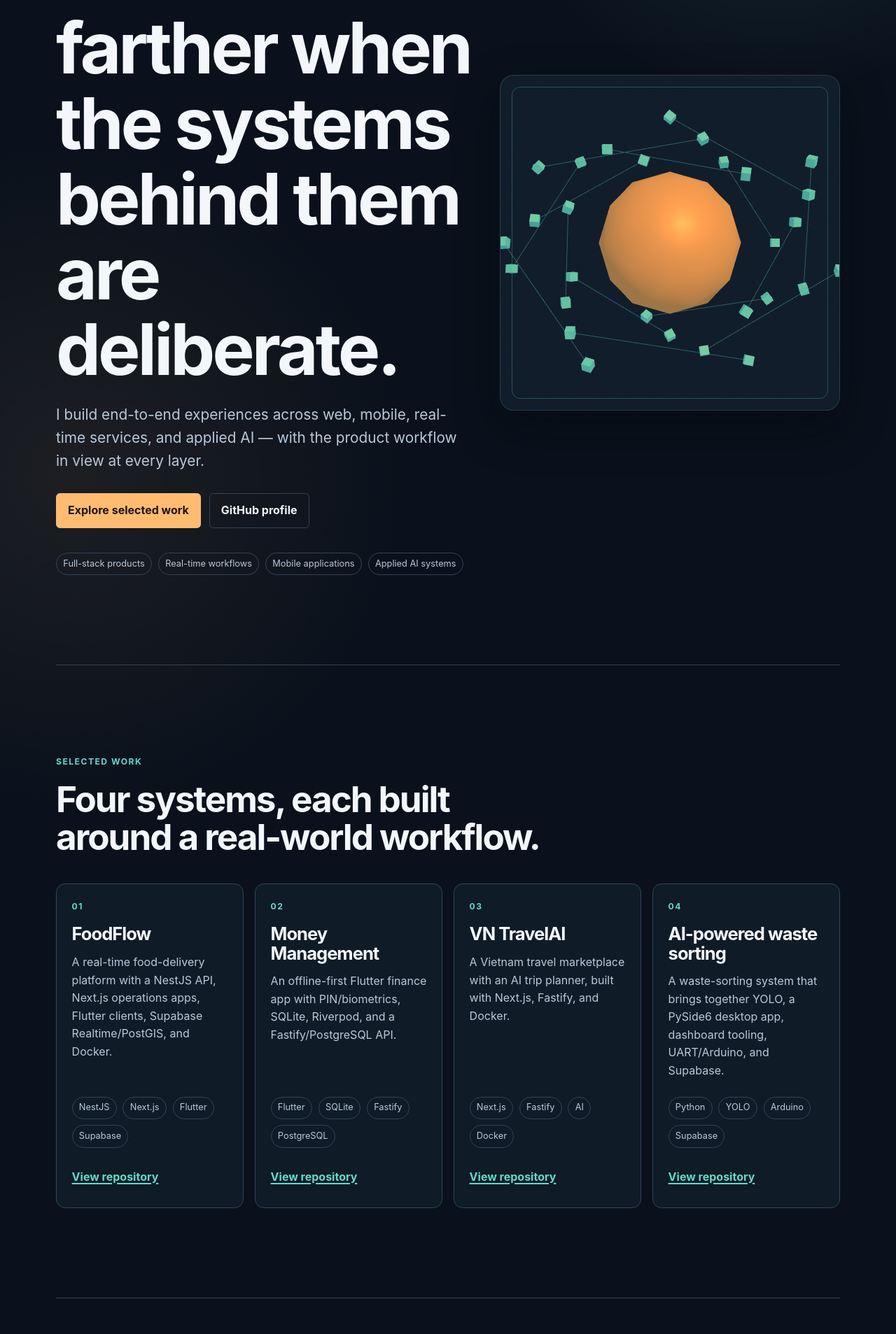
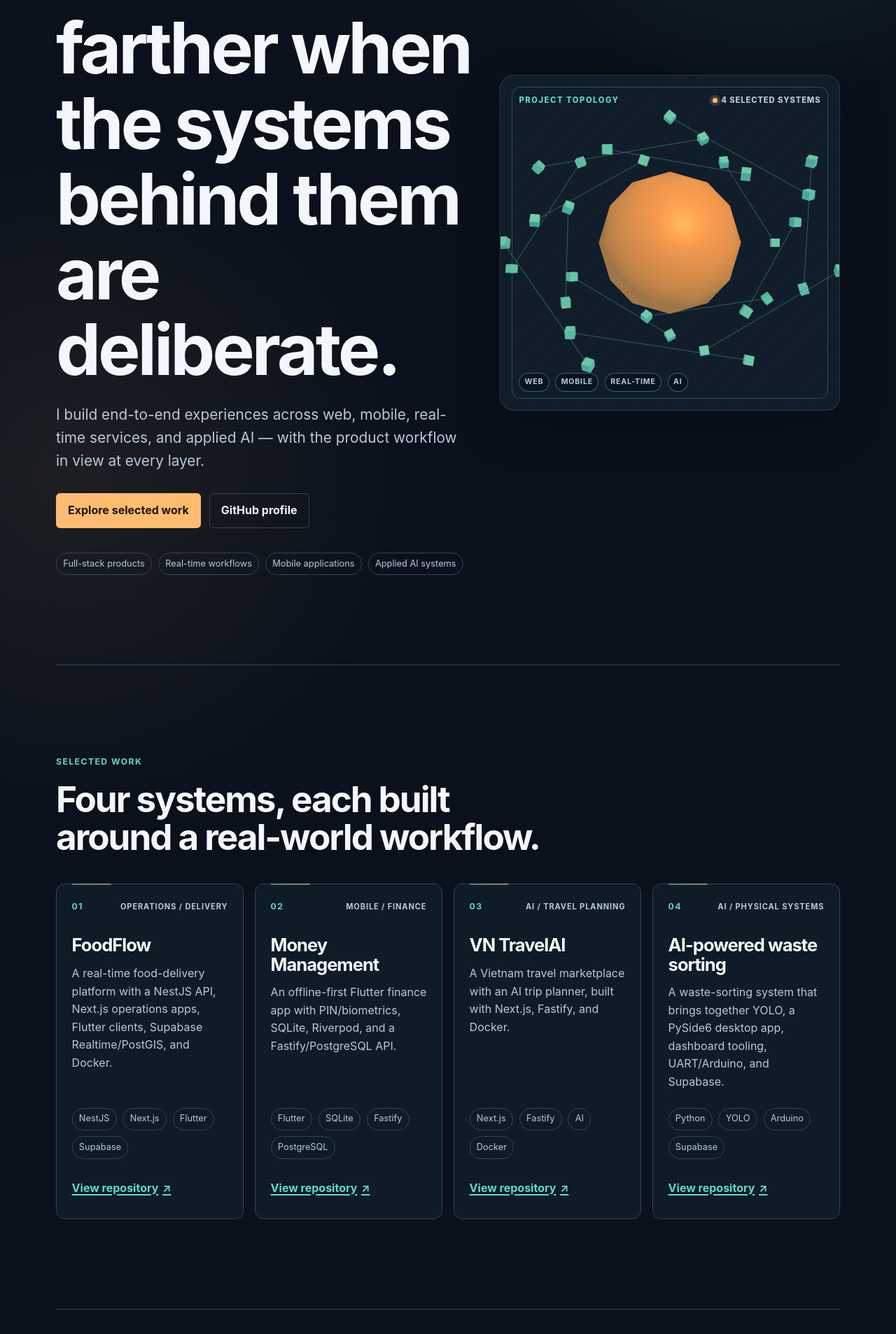
Before and after one commit to JasonTM17/nguyen_son, a React (Vite) app: page / in a window 1280 px wide. Shown: the part 353-2260 px from the top of the page at 70% size. Built offline with nearby package versions, Linux system fonts and the light colour scheme.

Commit message:
feat(portfolio): refine systems topology

```diff
--- a/src/components/selected-work-section.tsx
+++ b/src/components/selected-work-section.tsx
@@ -10,9 +10,12 @@ export function SelectedWorkSection() {
       <div className="project-grid">
         {selectedProjects.map((project, index) => (
           <article className="project-card" key={project.href}>
-            <p className="project-card__index" aria-label={`Project ${index + 1}`}>
-              {String(index + 1).padStart(2, "0")}
-            </p>
+            <div className="project-card__meta">
+              <p className="project-card__index" aria-label={`Project ${index + 1}`}>
+                {String(index + 1).padStart(2, "0")}
+              </p>
+              <p className="project-card__category">{project.category}</p>
+            </div>
             <h3>{project.title}</h3>
             <p>{project.description}</p>
             <ul className="tag-list" aria-label={`${project.title} technologies`}>
@@ -21,7 +24,7 @@ export function SelectedWorkSection() {
               ))}
             </ul>
             <a className="text-link" href={project.href} target="_blank" rel="noreferrer">
-              View repository
+              View repository <span aria-hidden="true">↗</span>
             </a>
           </article>
         ))}
--- a/src/components/signal-lattice-scene.tsx
+++ b/src/components/signal-lattice-scene.tsx
@@ -108,6 +108,20 @@ function SignalLatticeInstance({ disabled }: SignalLatticeInstanceProps) {
     <div className="signal-lattice" data-canvas-ready={canvasReady}>
       <SignalLatticeFallback />
       <div aria-hidden="true" className="signal-lattice-host" ref={hostRef} />
+      <div aria-hidden="true" className="signal-lattice__meta">
+        <div className="signal-lattice__meta-row">
+          <span>Project topology</span>
+          <span className="signal-lattice__metric">
+            <span className="signal-lattice__metric-dot" />4 selected systems
+          </span>
+        </div>
+        <div className="signal-lattice__legend">
+          <span>Web</span>
+          <span>Mobile</span>
+          <span>Real-time</span>
+          <span>AI</span>
+        </div>
+      </div>
     </div>
   );
 }
--- a/src/content/portfolio-data.ts
+++ b/src/content/portfolio-data.ts
@@ -13,6 +13,7 @@ export const focusAreas = [
 
 export const selectedProjects = [
   {
+    category: "Operations / delivery",
     title: "FoodFlow",
     description:
       "A real-time food-delivery platform with a NestJS API, Next.js operations apps, Flutter clients, Supabase Realtime/PostGIS, and Docker.",
@@ -20,6 +21,7 @@ export const selectedProjects = [
     href: "https://github.com/JasonTM17/FoodDelivery_App",
   },
   {
+    category: "Mobile / finance",
     title: "Money Management",
     description:
       "An offline-first Flutter finance app with PIN/biometrics, SQLite, Riverpod, and a Fastify/PostgreSQL API.",
@@ -27,6 +29,7 @@ export const selectedProjects = [
     href: "https://github.com/JasonTM17/Money_Management_App",
   },
   {
+    category: "AI / travel planning",
     title: "VN TravelAI",
     description:
       "A Vietnam travel marketplace with an AI trip planner, built with Next.js, Fastify, and Docker.",
@@ -34,6 +37,7 @@ export const selectedProjects = [
     href: "https://github.com/JasonTM17/VN_TravelAI",
   },
   {
+    category: "AI / physical systems",
     title: "AI-powered waste sorting",
     description:
       "A waste-sorting system that brings together YOLO, a PySide6 desktop app, dashboard tooling, UART/Arduino, and Supabase.",
--- a/src/styles/content-sections.css
+++ b/src/styles/content-sections.css
@@ -7,6 +7,7 @@
 
 .project-card {
   display: flex;
+  position: relative;
   min-width: 0;
   min-height: 100%;
   flex-direction: column;
@@ -15,6 +16,45 @@
   border-radius: 0.8rem;
   padding: 1.35rem;
   background: color-mix(in srgb, var(--surface), transparent 12%);
+  transition:
+    border-color 180ms ease,
+    background-color 180ms ease,
+    box-shadow 180ms ease,
+    transform 180ms ease;
+}
+
+.project-card::before {
+  position: absolute;
+  top: -1px;
+  right: 1.35rem;
+  left: 1.35rem;
+  height: 2px;
+  transform: scaleX(0.25);
+  transform-origin: left;
+  background: linear-gradient(90deg, var(--accent-soft), var(--accent));
+  content: "";
+  opacity: 0.55;
+  transition: transform 180ms ease, opacity 180ms ease;
+}
+
+.project-card__meta {
+  display: flex;
+  width: 100%;
+  align-items: baseline;
+  justify-content: space-between;
+  gap: 0.75rem;
+  margin-bottom: 1rem;
+}
+
+.project-card__category {
+  margin: 0;
+  color: var(--muted);
+  font-size: 0.69rem;
+  font-weight: 700;
+  letter-spacing: 0.08em;
+  line-height: 1.3;
+  text-align: right;
+  text-transform: uppercase;
 }
 
 .project-card > p:not(.project-card__index) {
@@ -49,6 +89,39 @@
 
 .text-link:hover {
   color: var(--focus);
+}
+
+.project-card .text-link span {
+  display: inline-block;
+  margin-left: 0.35rem;
+  transition: transform 180ms ease;
+}
+
+@media (hover: hover) {
+  .project-card:hover,
+  .project-card:focus-within {
+    border-color: color-mix(in srgb, var(--accent-soft), var(--line) 44%);
+    background: color-mix(in srgb, var(--surface-raised), transparent 8%);
+    box-shadow: 0 1.25rem 2.8rem color-mix(in srgb, var(--shadow), transparent 35%);
+  }
+
+  .project-card:hover::before,
+  .project-card:focus-within::before {
+    transform: scaleX(1);
+    opacity: 1;
+  }
+
+  .project-card:hover .text-link span,
+  .project-card:focus-within .text-link span {
+    transform: translate(0.16rem, -0.16rem);
+  }
+}
+
+@media (prefers-reduced-motion: no-preference) {
+  [data-reduce-motion="false"] .project-card:hover,
+  [data-reduce-motion="false"] .project-card:focus-within {
+    transform: translateY(-0.28rem);
+  }
 }
 
 .principle-list {
--- a/src/styles/layout.css
+++ b/src/styles/layout.css
@@ -45,6 +45,10 @@ main {
 
 .section {
   padding-block: clamp(4rem, 10vw, 8rem);
+}
+
+section[id] {
+  scroll-margin-top: 6.5rem;
 }
 
 .hero {
--- a/src/styles/signal-lattice.css
+++ b/src/styles/signal-lattice.css
@@ -1,5 +1,6 @@
 .signal-lattice {
   position: relative;
+  isolation: isolate;
   width: 100%;
   height: 100%;
   min-height: inherit;
@@ -14,15 +15,18 @@
 
 .signal-lattice::before {
   position: absolute;
+  z-index: 2;
   inset: 1rem;
   border: 1px solid color-mix(in srgb, var(--accent-soft), transparent 72%);
   border-radius: 0.75rem;
   content: "";
+  pointer-events: none;
 }
 
 .signal-lattice-host,
 .signal-lattice-fallback {
   position: absolute;
+  z-index: 1;
   inset: 0;
   width: 100%;
   height: 100%;
@@ -58,6 +62,78 @@
   opacity: 0.9;
 }
 
+.signal-lattice__meta {
+  position: absolute;
+  z-index: 3;
+  inset: 1.65rem;
+  display: flex;
+  flex-direction: column;
+  justify-content: space-between;
+  color: color-mix(in srgb, var(--text), transparent 14%);
+  pointer-events: none;
+}
+
+.signal-lattice__meta-row,
+.signal-lattice__legend {
+  display: flex;
+  align-items: center;
+  justify-content: space-between;
+  gap: 0.55rem;
+}
+
+.signal-lattice__meta-row {
+  color: var(--accent-soft);
+  font-size: clamp(0.58rem, 1vw, 0.7rem);
+  font-weight: 800;
+  letter-spacing: 0.14em;
+  text-transform: uppercase;
+}
+
+.signal-lattice__metric {
+  display: inline-flex;
+  align-items: center;
+  gap: 0.36rem;
+  color: var(--muted);
+  letter-spacing: 0.08em;
+}
+
+.signal-lattice__metric-dot {
+  width: 0.42rem;
+  height: 0.42rem;
+  border-radius: 50%;
+  background: var(--accent);
+  box-shadow: 0 0 0 0.26rem color-mix(in srgb, var(--accent), transparent 82%);
+}
+
+.signal-lattice__legend {
+  align-self: flex-start;
+  flex-wrap: wrap;
+}
+
+.signal-lattice__legend span {
+  border: 1px solid color-mix(in srgb, var(--accent-soft), transparent 58%);
+  border-radius: 999px;
+  padding: 0.24rem 0.45rem;
+  background: color-mix(in srgb, var(--canvas), transparent 25%);
+  color: var(--muted);
+  font-size: clamp(0.55rem, 0.95vw, 0.66rem);
+  font-weight: 750;
+  letter-spacing: 0.08em;
+  text-transform: uppercase;
+}
+
 .signal-lattice[data-canvas-ready="true"] .signal-lattice-fallback {
   opacity: 0;
 }
+
+@media (max-width: 440px) {
+  .signal-lattice__meta {
+    inset: 1.25rem;
+  }
+
+  .signal-lattice__meta-row {
+    align-items: flex-start;
+    flex-direction: column;
+    gap: 0.32rem;
+  }
+}
--- a/src/types/portfolio.ts
+++ b/src/types/portfolio.ts
@@ -4,6 +4,7 @@ export type ExternalLink = {
 };
 
 export type PortfolioProject = {
+  readonly category: string;
   readonly description: string;
   readonly href: string;
   readonly tags: readonly string[];
```
Also changed, not shown: 2 other files (tests, documents, lock files or other folders).
